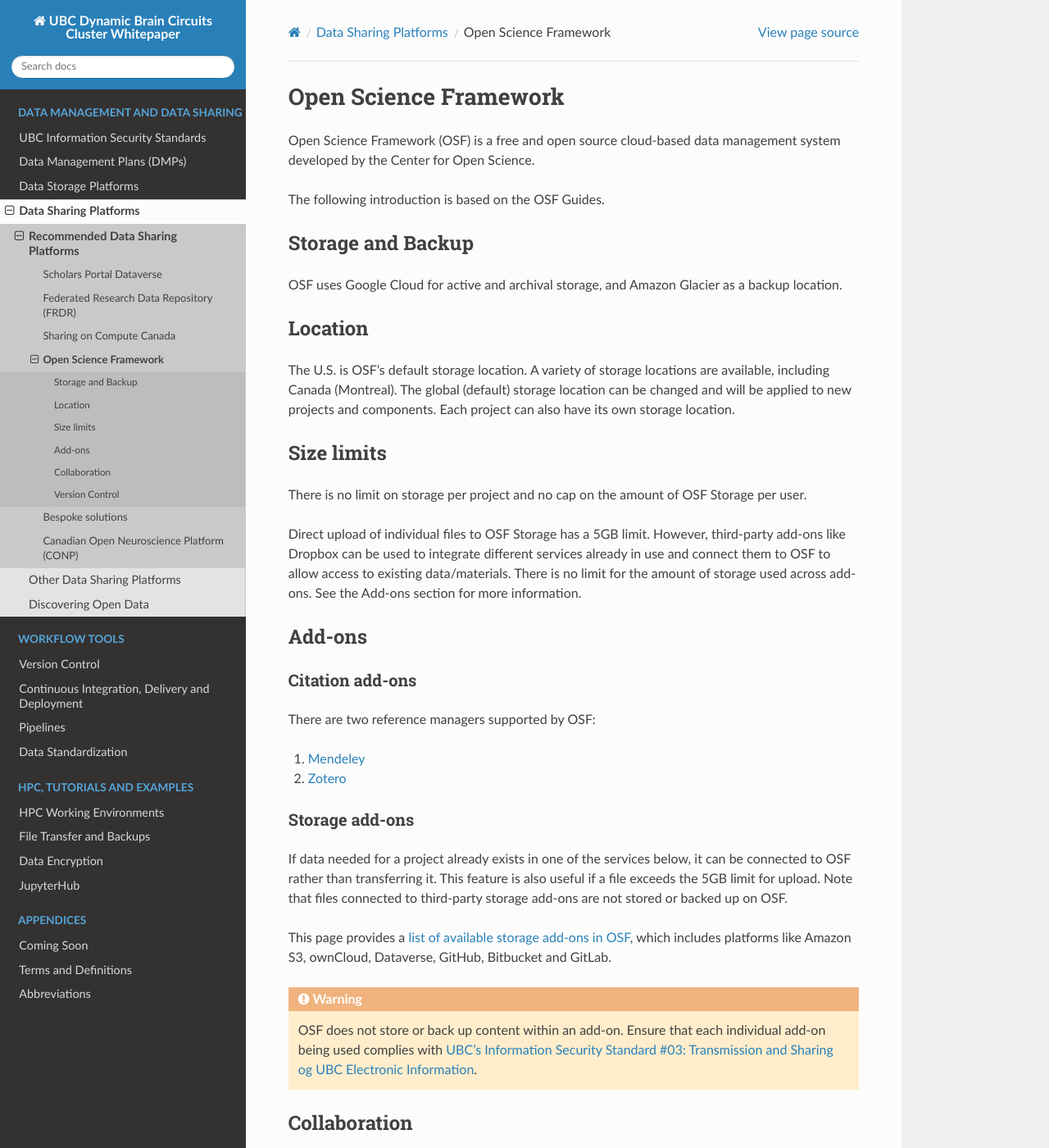
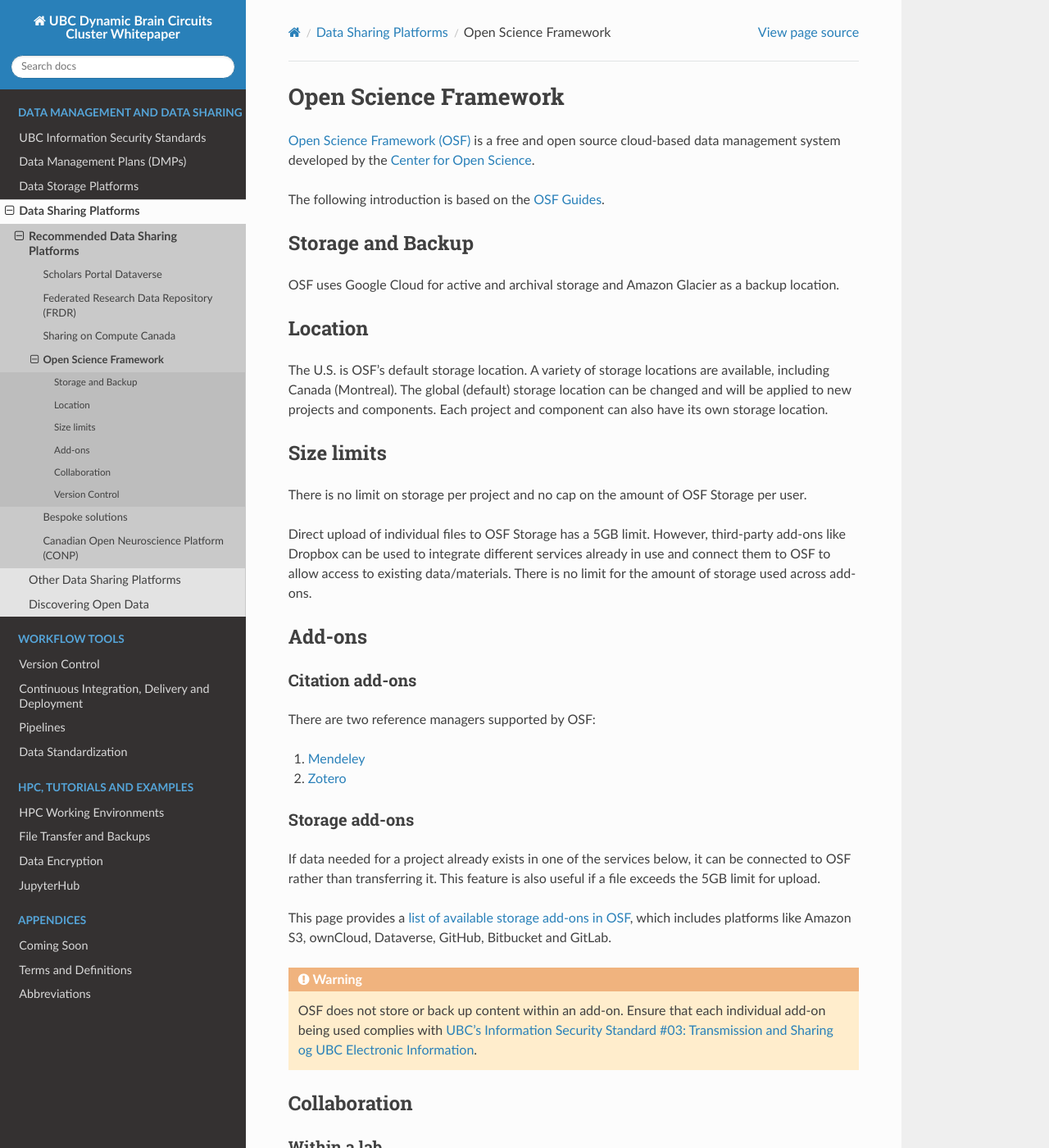
Before and after one commit to ubcbraincircuits/whitepaper, a Sphinx documentation site: the page built from source/data_sharing/open_science_framework.rst, in a window 1280 px wide and 1400 px high. Shown: the whole window at 82% size. Built offline with Sphinx 7.4.7 and the Read the Docs theme 2.0.0, drawn with Linux system fonts in a browser that asks for light colours; pages that are not in the unit, such as notebooks, are missing from menus.

Commit message:
Add links; clean up wording

```diff
--- a/source/data_sharing/open_science_framework.rst
+++ b/source/data_sharing/open_science_framework.rst
@@ -1,19 +1,19 @@
 Open Science Framework
 ======================
-Open Science Framework (OSF) is a free and open source cloud-based data management
-system developed by the Center for Open Science.
+`Open Science Framework (OSF) <https://osf.io/>`_ is a free and open source cloud-based data management
+system developed by the `Center for Open Science <https://cos.io/>`_.
 
-The following introduction is based on the OSF Guides.
+The following introduction is based on the `OSF Guides <https://help.osf.io/hc/en-us>`_.
 
 Storage and Backup
 ------------------
-OSF uses Google Cloud for active and archival storage, and Amazon Glacier as a backup location.
+OSF uses Google Cloud for active and archival storage and Amazon Glacier as a backup location.
 
 Location
 --------
 The U.S. is OSF’s default storage location. A variety of storage locations are available,
 including Canada (Montreal). The global (default) storage location can be changed and will
-be applied to new projects and components. Each project can also have its own storage location.
+be applied to new projects and components. Each project and component can also have its own storage location.
 
 Size limits
 -----------
@@ -22,7 +22,7 @@ There is no limit on storage per project and no cap on the amount of OSF Storage
 Direct upload of individual files to OSF Storage has a 5GB limit. However, third-party add-ons
 like Dropbox can be used to integrate different services already in use and connect them to OSF
 to allow access to existing data/materials. There is no limit for the amount of storage used
-across add-ons. See the Add-ons section for more information.
+across add-ons.
 
 Add-ons
 -------
@@ -39,7 +39,6 @@ Storage add-ons
 If data needed for a project already exists in one of the services below,
 it can be connected to OSF rather than transferring it.
 This feature is also useful if a file exceeds the 5GB limit for upload.
-Note that files connected to third-party storage add-ons are not stored or backed up on OSF.
 
 This page provides a `list of available storage add-ons in OSF
 <https://help.osf.io/hc/en-us/sections/360003623833-Storage-add-ons>`_, which includes platforms like
```
